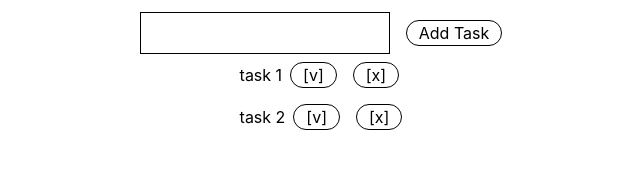
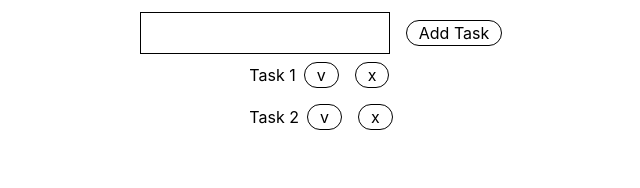
Before and after one commit to RafaelDeMello/ReactStudy, a React (Vite) app in the folder StudyReact/: page / in a window 1280 px wide. Shown: the top 188 px of the page, without its empty margins (315-955 px from the left). Built offline with nearby package versions, Linux system fonts and the light colour scheme.

Commit message:
Update App.tsx

```diff
--- a/StudyReact/src/App.tsx
+++ b/StudyReact/src/App.tsx
@@ -3,8 +3,8 @@ import { useState } from "react";
 export function App() {
   const [value, setValue] = useState("");
   const [list, setList] = useState([
-    { id: "1", label: "task 1", complete: false },
-    { id: "2", label: "task 2", complete: false },
+    { id: "1", label: "Task 1", complete: false },
+    { id: "2", label: "Task 2", complete: false },
   ]);
 
   return (
@@ -13,6 +13,7 @@ export function App() {
         <div className="flex gap-2 mt-3">
           <input
             className="border"
+            value={value}
             onChange={(e) => {
               setValue(e.target.value);
             }}
@@ -41,7 +42,7 @@ export function App() {
           {list.map((listItem) => (
             <li key={listItem.id}>
               {listItem.label}
-              {listItem.complete ? " [V]" : ""}
+              {listItem.complete ? " [v]" : ""}
               <button
                 className="border rounded-3xl px-3 m-2"
                 onClick={() => {
@@ -53,15 +54,15 @@ export function App() {
                   ]);
                 }}
               >
-                [v]
+                v
               </button>
               <button className="border rounded-3xl px-3 m-2"
-              onClick={() => {
-                setList([
-                  ...list.filter(item => item.id !== listItem.id)
-                ])
-              }}
-              >[x]</button>
+                onClick={() => {
+                  setList([
+                    ...list.filter(item => item.id !== listItem.id)
+                  ])
+                }}
+              >x</button>
             </li>
           ))}
         </ol>
```
